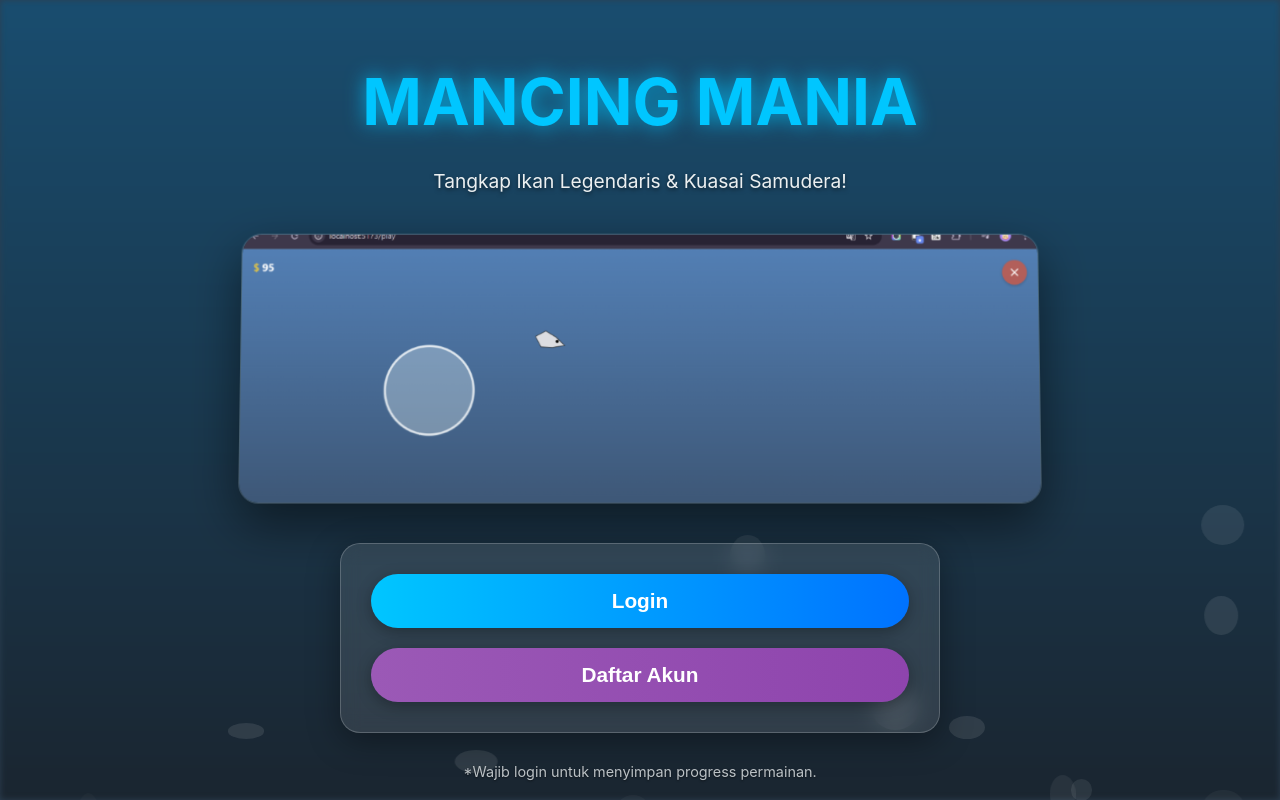
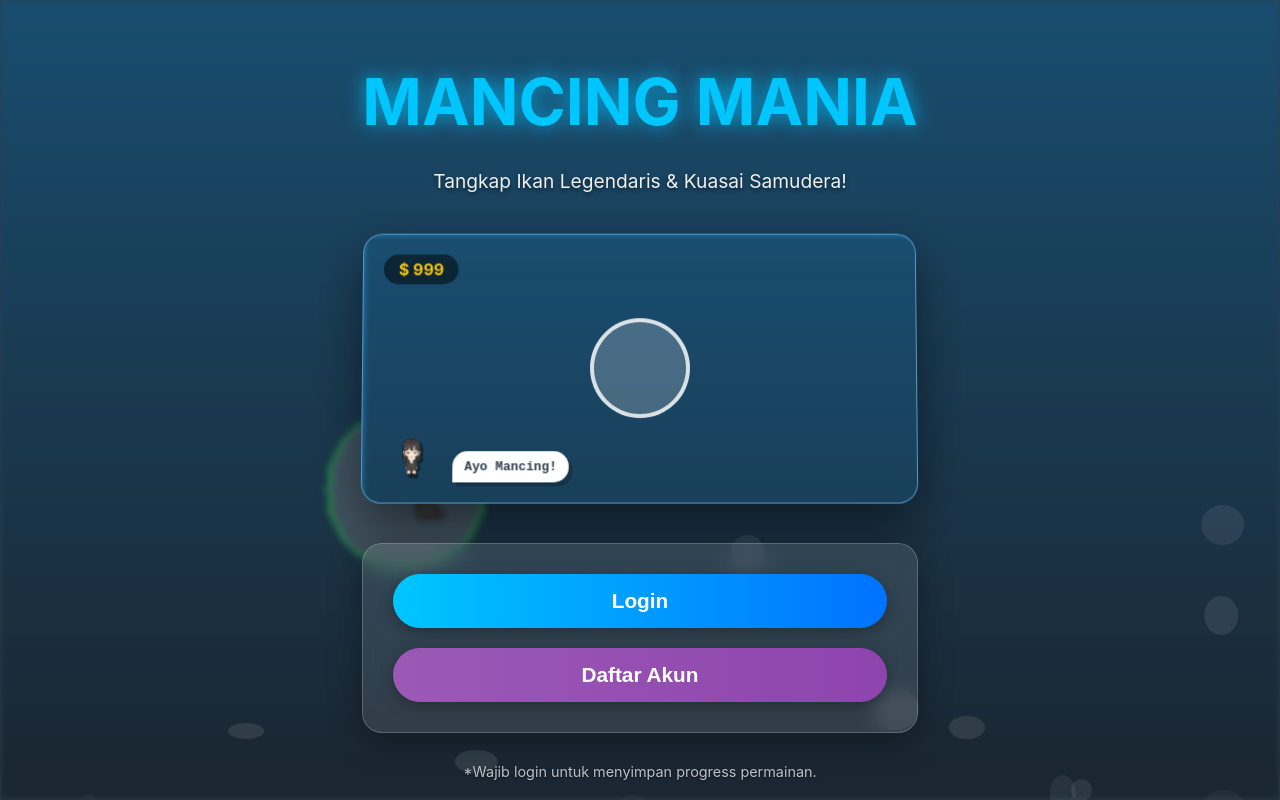
Before and after one commit to YusufxAlbana/fishingman, a React app: page / in a window 1280 px wide. Built offline with nearby package versions, Linux system fonts and the light colour scheme; the HTML template or start-up script is replaced by a standard one.

Commit message:
login update

```diff
--- a/src/App.jsx
+++ b/src/App.jsx
@@ -196,9 +196,16 @@ function App() {
   };
 
   const logout = async () => {
-    await supabase.auth.signOut();
+    try {
+      if (supabase) {
+        await supabase.auth.signOut();
+      }
+    } catch (error) {
+      console.error('Logout error:', error);
+    }
     setUser(null);
-    window.location.href = '/';
+    showNotification('Berhasil keluar!');
+    // window.location.href = '/'; // Removed to prevent session restoration race condition
   };
 
   const currentRod = ROD_TYPES.find(r => r.id === equippedRodId) || ROD_TYPES[0];
--- a/src/components/LandingPage.jsx
+++ b/src/components/LandingPage.jsx
@@ -1,6 +1,7 @@
 import React from 'react';
 import { useNavigate } from 'react-router-dom';
 import SimulatedBackground from './SimulatedBackground';
+import pixelGirl from '../assets/Pixel_girl-removebg-preview.png';
 
 const LandingPage = () => {
     const navigate = useNavigate();
@@ -47,22 +48,70 @@ const LandingPage = () => {
                 <div style={{
                     width: '100%',
                     maxWidth: '800px',
+                    height: '400px', // Fixed height for preview
                     borderRadius: '20px',
                     overflow: 'hidden',
                     boxShadow: '0 20px 50px rgba(0,0,0,0.5)',
                     border: '1px solid rgba(255,255,255,0.2)',
                     marginBottom: '40px',
-                    transform: 'perspective(1000px) rotateX(2deg)', // 3D effect
-                    transition: 'transform 0.3s ease'
+                    transform: 'perspective(1000px) rotateX(2deg)',
+                    transition: 'transform 0.3s ease',
+                    position: 'relative',
+                    background: '#2980b9' // Fallback blue
                 }}
                     onMouseEnter={(e) => e.currentTarget.style.transform = 'perspective(1000px) rotateX(0deg) scale(1.02)'}
                     onMouseLeave={(e) => e.currentTarget.style.transform = 'perspective(1000px) rotateX(2deg)'}
                 >
-                    <img
-                        src="/gameplay_preview.png"
-                        alt="Gameplay Preview"
-                        style={{ width: '100%', display: 'block' }}
-                    />
+                    <SimulatedBackground />
+
+                    {/* Fake HUD */}
+                    <div style={{ position: 'absolute', top: 20, left: 20, display: 'flex', gap: '10px' }}>
+                        <div style={{ background: 'rgba(0,0,0,0.5)', padding: '5px 15px', borderRadius: '20px', color: '#f1c40f', fontWeight: 'bold' }}>
+                            $ 999
+                        </div>
+                    </div>
+
+                    {/* Fake Player Cursor */}
+                    <div style={{
+                        position: 'absolute',
+                        top: '50%', left: '50%',
+                        transform: 'translate(-50%, -50%)',
+                        width: '100px', height: '100px',
+                        border: '4px solid rgba(255,255,255,0.8)',
+                        borderRadius: '50%',
+                        background: 'rgba(255,255,255,0.2)'
+                    }}></div>
+
+                    {/* Pixel Girl Prompt */}
+                    <div style={{
+                        position: 'absolute',
+                        bottom: '20px',
+                        left: '20px',
+                        display: 'flex',
+                        alignItems: 'flex-end',
+                        gap: '10px'
+                    }}>
+                        <img
+                            src={pixelGirl}
+                            alt="Guide"
+                            style={{
+                                width: '60px',
+                                filter: 'drop-shadow(2px 2px 0 rgba(0,0,0,0.5))'
+                            }}
+                        />
+                        <div style={{
+                            background: 'white',
+                            padding: '8px 12px',
+                            borderRadius: '15px 15px 15px 0',
+                            fontFamily: 'monospace',
+                            fontSize: '0.8rem',
+                            color: '#2c3e50',
+                            boxShadow: '4px 4px 0 rgba(0,0,0,0.2)',
+                            fontWeight: 'bold'
+                        }}>
+                            Ayo Mancing!
+                        </div>
+                    </div>
                 </div>
 
                 {/* Auth Actions */}
```
Also changed, not shown: 1 other file (tests, documents, lock files or other folders).
